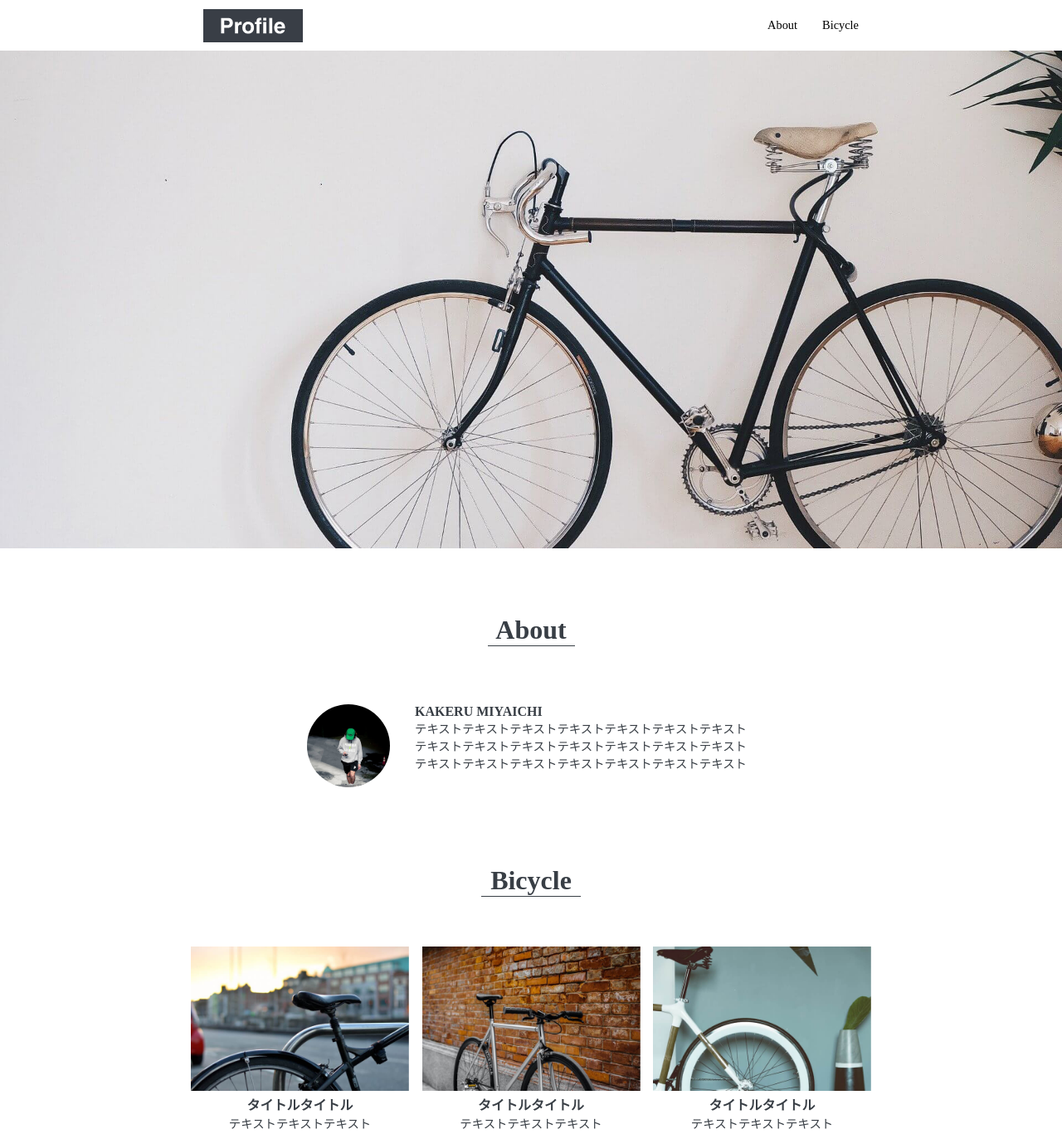
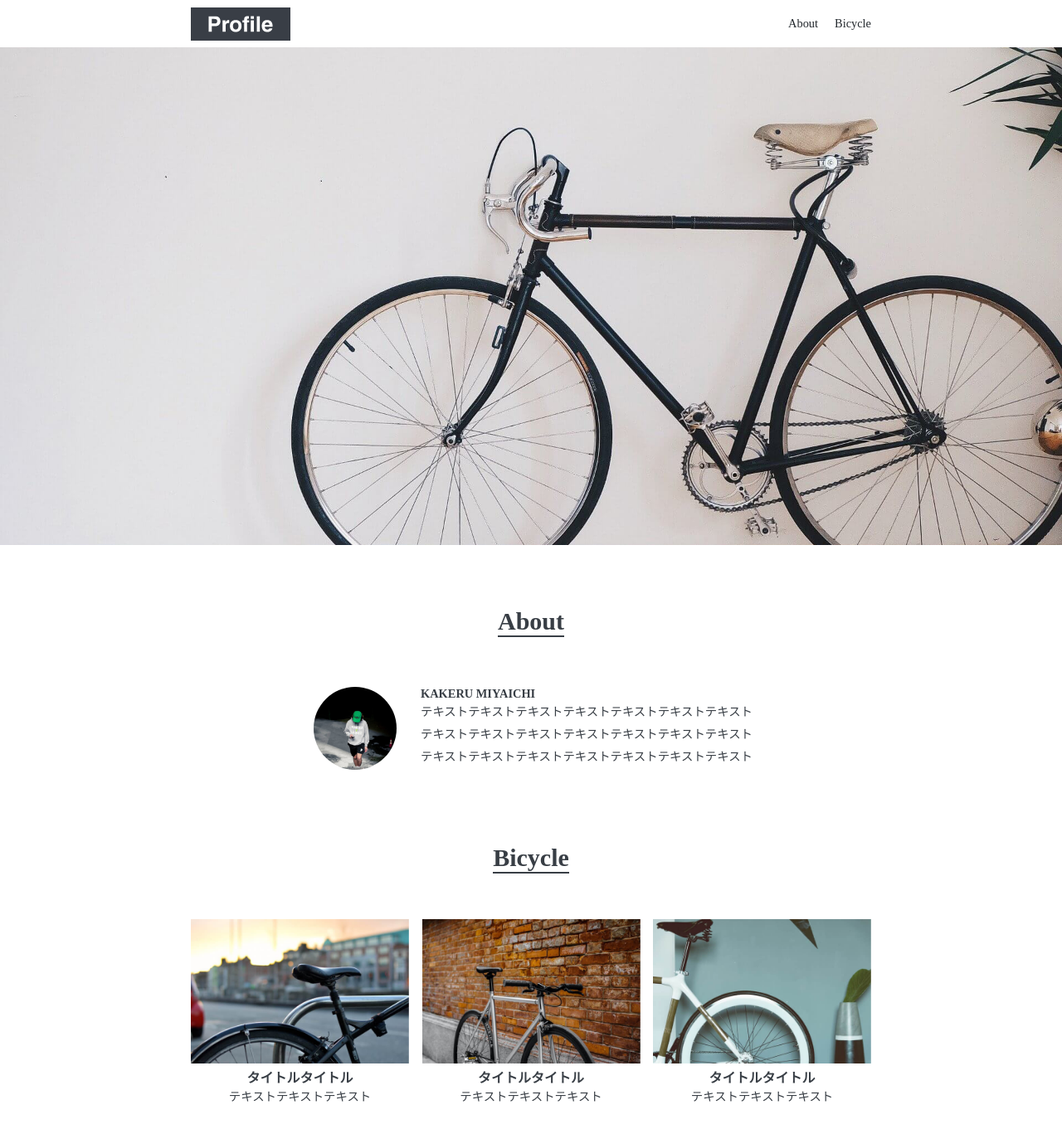
Before and after one commit to yasuta773/profile-dummy, a plain HTML site: page index.html in a window 1280 px wide. Shown: the top 1367 px of the page at 83% size. Drawn offline with Linux system fonts and the light colour scheme.

Commit message:
link, h2,layout

```diff
--- a/css/style.css
+++ b/css/style.css
@@ -7,12 +7,18 @@
     width: 100%;
     text-align: center;
 }
+h2{
+    color: #383E45;
+    font-size: 30px;
+    font-weight: bold;
+}
+h2 span{
+    display: inline-block;
+    border-bottom: 2px solid #383E45;
+}
 /* 共通ここまで */
 
 /* headerここから */
-header{
-
-}
 header .container{
     display: flex;
     justify-content: space-between;
@@ -20,15 +26,21 @@ header .container{
 }
 header h1{
     height: 40px;
-    padding: 0px 15px;
 }
 .menu-list {
     display: flex;
     list-style: none;
 }
-li{
+.menu-list li{
     font-size: 14.4px;
-    padding: 22px 15px;
+    padding: 20px 0px;
+}
+.menu-list a{
+    text-decoration: none;
+    color: #24292E;
+}
+.menu-list .about{
+    padding-right: 20px;
 }
 /* headerここまで */
 
@@ -44,28 +56,22 @@ li{
 /* about-wrapperここから */
 .about-wrapper .container{
     max-width: 540px;
-}
-.about-wrapper h2{
-    display: inline-block;
-    width: 105px;
-    color: #383E45;
-    font-size: 32px;
-    font-weight: bold;
-    border-bottom: 1px solid #383E45;
-    margin-top: 80px;
+    margin-top: 75px;
 }
 .about-contents{
     text-align: initial;
     display: flex;
     flex-direction: row;
-    margin-top: 70px;
+    margin-top: 60px;
+
 }
 .about-contents .images{
-    margin-right: 30px;
+    margin-left: 8px;
+    margin-right: 29px;
 }
 
 .about-contents h3{
-    font-size: 16px;
+    font-size: 14.4px;
     font-weight: bold;
     color: #383E45;
 }
@@ -73,21 +79,16 @@ li{
     font-size: 14.4px;
     font-weight: normal;
     color: #383E45;
+    line-height: 27px;
 }
 /* about-wrapperここまで */
 
 /* bicycle-wrapperここから */
-.bicycle-wrapper h2{
-    display: inline-block;
-    width: 120px;
-    color: #383E45;
-    font-size: 32px;
-    font-weight: bold;
-    border-bottom: 1px solid #383E45;
-    margin-top: 90px;
-    margin-bottom: 60px;
+.bicycle-wrapper .container{
+    margin-top: 85px;
 }
 .bicycle-contents{
+    margin-top: 55px;
     display: flex;
     justify-content: space-between;
 }
--- a/index.html
+++ b/index.html
@@ -14,8 +14,8 @@
         <h1><img src="images/logo.png" alt="profile"></h1>
         <nav>
             <ul class="menu-list">
-                <li>About</li>
-                <li>Bicycle</li>
+                <li class="about"><a href="#about">About</a></li>
+                <li class="bicycle"><a href="#bicycle">Bicycle</a></li>
             </ul>
         </nav>
     </div>
@@ -23,9 +23,9 @@
  <div class="mainvisual-wrapper">
     <div class="container"></div>
  </div>
- <section class="about-wrapper">
+ <section class="about-wrapper" id="about">
      <div class="container">
-        <h2>About</h2>
+        <h2><span>About</span></h2>
           <div class="about-contents">
               <div class="images">
                 <img src="images/about.png" alt="about">
@@ -40,9 +40,9 @@
           </div>
      </div>
  </section>
- <section class="bicycle-wrapper">
+ <section class="bicycle-wrapper" id="bicycle">
     <div class="container">
-        <h2>Bicycle</h2>
+        <h2><span>Bicycle</span></h2>
           <div class="bicycle-contents">
             <div class="bicycle">
                 <img src="images/bicycle1.png" alt="bicycle1">
```
Also changed, not shown: images/Profile - PC.png (added).
